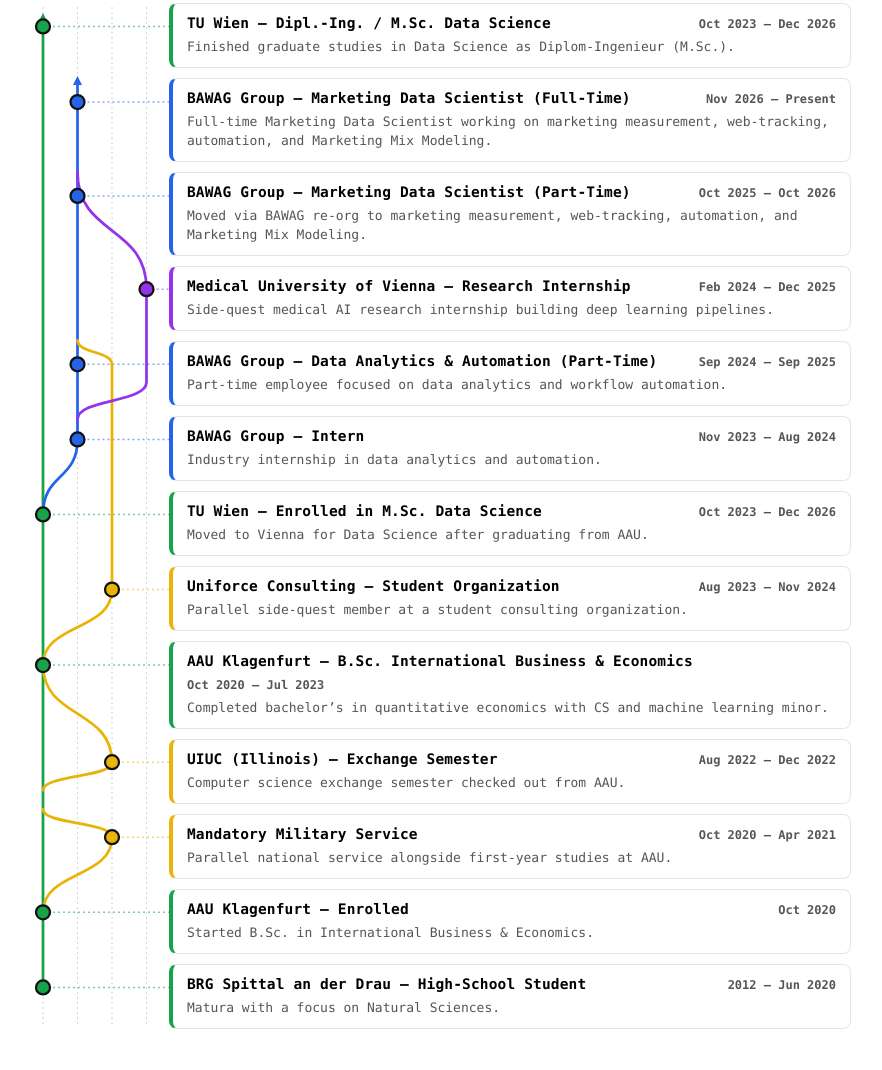
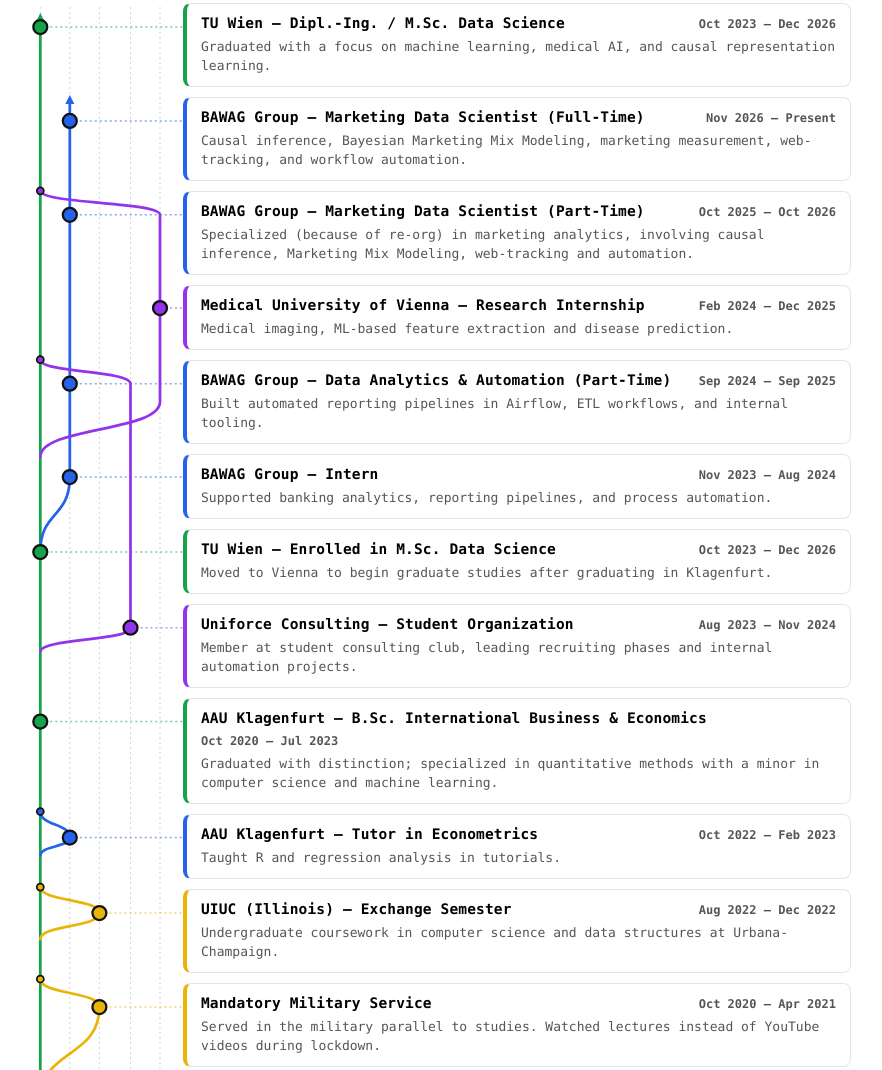
Before and after one commit to MarkusStefan/MarkusStefan.github.io, a website: page index.html in a window 1280 px wide. Shown: the part 455-1525 px from the top of the page, without its empty margins (205-1087 px from the left). Drawn offline with Linux system fonts and the light colour scheme.

Commit message:
Refine Gitflow trajectory, add Econometrics tutor role, and tighten milestone copy

```diff
--- a/assets/css/styles.css
+++ b/assets/css/styles.css
@@ -311,7 +311,7 @@ p { margin-bottom: 1.2rem; }
 
 .git-lane-bar {
   display: grid;
-  grid-template-columns: 150px minmax(0, 1fr);
+  grid-template-columns: 164px minmax(0, 1fr);
   align-items: center;
   padding: 6px 0 8px 0;
   margin-bottom: 10px;
@@ -330,10 +330,10 @@ p { margin-bottom: 1.2rem; }
   letter-spacing: 0.01em;
   white-space: nowrap;
 }
-.git-lane-names span:nth-child(1) { left: 16%; color: var(--git-edu); }
-.git-lane-names span:nth-child(2) { left: 39%; color: var(--git-work); }
-.git-lane-names span:nth-child(3) { left: 62%; color: var(--git-branch); }
-.git-lane-names span:nth-child(4) { left: 85%; color: var(--git-quest); }
+.git-lane-names span:nth-child(1) { left: 13%; color: var(--git-edu); }
+.git-lane-names span:nth-child(2) { left: 31%; color: var(--git-work); }
+.git-lane-names span:nth-child(3) { left: 49%; color: var(--git-branch); }
+.git-lane-names span:nth-child(4) { left: 77%; color: var(--git-quest); }
 .git-lane-title {
   padding-left: 12px;
   font-size: 11px;
@@ -346,14 +346,14 @@ p { margin-bottom: 1.2rem; }
 .git-graph-stage {
   position: relative;
   display: grid;
-  grid-template-columns: 150px minmax(0, 1fr);
+  grid-template-columns: 164px minmax(0, 1fr);
   row-gap: 10px;
   column-gap: 0;
   align-items: stretch;
 }
 .git-graph-svg {
   grid-column: 1;
-  grid-row: 1 / 14;
+  grid-row: 1 / 15;
   width: 100%;
   height: 100%;
   display: block;
@@ -374,7 +374,8 @@ p { margin-bottom: 1.2rem; }
 .git-commit[data-lane="0"] { border-left-color: var(--git-edu); }
 .git-commit[data-lane="1"] { border-left-color: var(--git-work); }
 .git-commit[data-lane="2"] { border-left-color: var(--git-branch); }
-.git-commit[data-lane="3"] { border-left-color: var(--git-quest); }
+.git-commit[data-lane="3"],
+.git-commit[data-lane="4"] { border-left-color: var(--git-quest); }
 
 .git-commit:hover {
   transform: translateX(2px);
@@ -391,7 +392,8 @@ p { margin-bottom: 1.2rem; }
   border-color: var(--git-branch);
   box-shadow: 0 6px 18px var(--git-branch-soft);
 }
-.git-commit[data-lane="3"]:hover {
+.git-commit[data-lane="3"]:hover,
+.git-commit[data-lane="4"]:hover {
   border-color: var(--git-quest);
   box-shadow: 0 6px 18px var(--git-quest-soft);
 }
@@ -460,6 +462,11 @@ p { margin-bottom: 1.2rem; }
 }
 .git-node-dot.is-hovered {
   stroke-width: 3;
+}
+.git-merge-dot {
+  stroke: var(--git-dot-border);
+  stroke-width: 1.75;
+  transition: opacity .2s ease;
 }
 .git-stroke-edu { stroke: var(--git-edu); }
 .git-stroke-work { stroke: var(--git-work); }
@@ -477,14 +484,14 @@ p { margin-bottom: 1.2rem; }
 
 @media (max-width: 680px) {
   .git-lane-bar {
-    grid-template-columns: 104px minmax(0, 1fr);
+    grid-template-columns: 112px minmax(0, 1fr);
   }
   .git-lane-names span {
     font-size: 9px;
     letter-spacing: -0.02em;
   }
   .git-graph-stage {
-    grid-template-columns: 104px minmax(0, 1fr);
+    grid-template-columns: 112px minmax(0, 1fr);
     row-gap: 8px;
   }
   .git-commit {
@@ -1732,7 +1739,8 @@ html.theme-retro .git-commit:hover {
 html.theme-retro .git-commit[data-lane="0"] { border-left: 4px solid var(--git-edu); }
 html.theme-retro .git-commit[data-lane="1"] { border-left: 4px solid var(--git-work); }
 html.theme-retro .git-commit[data-lane="2"] { border-left: 4px solid var(--git-branch); }
-html.theme-retro .git-commit[data-lane="3"] { border-left: 4px solid var(--git-quest); }
+html.theme-retro .git-commit[data-lane="3"],
+html.theme-retro .git-commit[data-lane="4"] { border-left: 4px solid var(--git-quest); }
 html.theme-retro .git-commit h3 {
   font-family: var(--font-retro-heading);
   font-size: 17px;
--- a/assets/js/main.js
+++ b/assets/js/main.js
@@ -369,7 +369,7 @@
     }
 
     function laneClass(lane) {
-      return ['edu', 'work', 'branch', 'quest'][lane] || 'edu';
+      return ['edu', 'work', 'branch', 'quest', 'quest'][lane] || 'edu';
     }
 
     function setFilter(branchFilter) {
@@ -392,7 +392,7 @@
 
     function renderGraph() {
       const svgRect = svg.getBoundingClientRect();
-      const width = svg.clientWidth || svgRect.width || 150;
+      const width = svg.clientWidth || svgRect.width || 164;
       const height = stage.offsetHeight || svgRect.height || 900;
       if (!width || !height) return;
 
@@ -400,10 +400,11 @@
       svg.innerHTML = '';
 
       const laneX = [
-        width * 0.16,
-        width * 0.39,
-        width * 0.62,
-        width * 0.85
+        width * 0.13,
+        width * 0.31,
+        width * 0.49,
+        width * 0.68,
+        width * 0.86
       ];
 
       const nodes = {};
@@ -423,12 +424,22 @@
       });
 
       const n = nodes;
-      if (!n.n1 || !n.n13) return;
+      if (!n.n1 || !n.n14) return;
 
       const guidesLayer = svgEl('g', { class: 'git-guides-layer' }, svg);
       const connectorsLayer = svgEl('g', { class: 'git-connectors-layer' }, svg);
       const pathsLayer = svgEl('g', { class: 'git-paths-layer' }, svg);
       const dotsLayer = svgEl('g', { class: 'git-dots-layer' }, svg);
+
+      function drawMergeDot(x, y, laneCls, group) {
+        svgEl('circle', {
+          cx: x.toFixed(1),
+          cy: y.toFixed(1),
+          r: 3.5,
+          class: `git-merge-dot git-fill-${laneCls}`,
+          'data-group': group
+        }, dotsLayer);
+      }
 
       // 0. Background vertical dotted rail guides (Gitflow style)
       laneX.forEach((x) => {
@@ -454,10 +465,10 @@
         }, connectorsLayer);
       });
 
-      // 2. Lane 0: education (Green, leftmost) bottom -> top: n13 -> n12 -> n9 -> n7 -> n1
+      // 2. Lane 0: education (Green, leftmost) bottom -> top: n14 -> n13 -> n9 -> n7 -> n1
       const eduTopY = Math.max(16, n.n1.y - 20);
       svgEl('path', {
-        d: `M ${n.n13.x.toFixed(1)} ${n.n13.y.toFixed(1)} L ${n.n1.x.toFixed(1)} ${eduTopY.toFixed(1)}`,
+        d: `M ${n.n14.x.toFixed(1)} ${n.n14.y.toFixed(1)} L ${n.n1.x.toFixed(1)} ${eduTopY.toFixed(1)}`,
         class: 'git-rail git-stroke-edu',
         'data-group': 'education'
       }, pathsLayer);
@@ -467,33 +478,51 @@
         'data-group': 'education'
       }, pathsLayer);
 
-      // 3. service/military (Amber, Lane 2): forks right from n12 -> n11 -> merges left into Lane 0
-      const yMilMerge = n.n11.y - Math.min(28, Math.max(12, (n.n11.y - n.n10.y) * 0.45));
+      // 3. Military Service (Amber, Rail 2): forks right from n13 -> n12 -> merges left into edu above n12
+      const yMilMerge = n.n12.y - Math.min(28, Math.max(14, (n.n12.y - n.n11.y) * 0.48));
       svgEl('path', {
-        d: bezierY(n.n12.x, n.n12.y, n.n11.x, n.n11.y),
+        d: bezierY(n.n13.x, n.n13.y, n.n12.x, n.n12.y),
         class: 'git-rail git-stroke-branch',
         'data-group': 'branch'
       }, pathsLayer);
       svgEl('path', {
-        d: bezierY(n.n11.x, n.n11.y, laneX[0], yMilMerge),
+        d: bezierY(n.n12.x, n.n12.y, laneX[0], yMilMerge),
         class: 'git-rail git-stroke-branch',
         'data-group': 'branch'
       }, pathsLayer);
+      drawMergeDot(laneX[0], yMilMerge, 'branch', 'branch');
 
-      // 4. exchange/uiuc (Amber, Lane 2): forks right from Lane 0 -> n10 -> merges left into n9
-      const yUiucStart = n.n10.y + Math.min(28, Math.max(12, (n.n11.y - n.n10.y) * 0.42));
+      // 4. UIUC Exchange Semester (Amber, Rail 2): forks right from edu -> n11 -> merges left into edu before Tutor & B.Sc.
+      const yUiucStart = n.n11.y + Math.min(26, Math.max(12, (n.n12.y - n.n11.y) * 0.36));
+      const yUiucMerge = n.n11.y - Math.min(26, Math.max(14, (n.n11.y - n.n10.y) * 0.58));
       svgEl('path', {
-        d: bezierY(laneX[0], yUiucStart, n.n10.x, n.n10.y),
+        d: bezierY(laneX[0], yUiucStart, n.n11.x, n.n11.y),
         class: 'git-rail git-stroke-branch',
         'data-group': 'branch'
       }, pathsLayer);
       svgEl('path', {
-        d: bezierY(n.n10.x, n.n10.y, n.n9.x, n.n9.y),
+        d: bezierY(n.n11.x, n.n11.y, laneX[0], yUiucMerge),
         class: 'git-rail git-stroke-branch',
         'data-group': 'branch'
       }, pathsLayer);
+      drawMergeDot(laneX[0], yUiucMerge, 'branch', 'branch');
 
-      // 5. Lane 1: work (Blue, second lane) forks right from n7 -> n6 -> n4 -> n3 -> n2
+      // 5a. AAU Tutor in Econometrics (Blue, Rail 1): forks right from edu -> n10 -> merges left into edu before B.Sc. completion (n9)
+      const yTutorStart = n.n10.y + Math.min(18, Math.max(10, (n.n11.y - n.n10.y) * 0.32));
+      const yTutorMerge = n.n10.y - Math.min(26, Math.max(14, (n.n10.y - n.n9.y) * 0.52));
+      svgEl('path', {
+        d: bezierY(laneX[0], yTutorStart, n.n10.x, n.n10.y),
+        class: 'git-rail git-stroke-work',
+        'data-group': 'work'
+      }, pathsLayer);
+      svgEl('path', {
+        d: bezierY(n.n10.x, n.n10.y, laneX[0], yTutorMerge),
+        class: 'git-rail git-stroke-work',
+        'data-group': 'work'
+      }, pathsLayer);
+      drawMergeDot(laneX[0], yTutorMerge, 'work', 'work');
+
+      // 5b. Continuous BAWAG work trunk (Blue, Rail 1): forks right from edu at n7 -> n6 -> n4 -> n3 -> n2
       const workTopY = Math.max(16, n.n2.y - 20);
       svgEl('path', {
         d: bezierY(n.n7.x, n.n7.y, n.n6.x, n.n6.y),
@@ -511,34 +540,36 @@
         'data-group': 'work'
       }, pathsLayer);
 
-      // 6. Uniforce Consulting (Amber, Lane 2): forks right from n9 -> n8 -> up Lane 2 -> merges left into Lane 1 above n4
-      const yUniMerge = n.n4.y - Math.min(24, Math.max(12, (n.n4.y - n.n5.y) * 0.48));
-      const yUniCurveStart = n.n4.y;
+      // 6. Uniforce Consulting (Purple quest, Rail 3): forks right from edu at Aug 2023 (above n9) -> n8 -> straight up Rail 3 -> merges left into edu above n4 (Nov 2024)
+      const yUniStart = n.n8.y + Math.min(24, Math.max(12, (n.n9.y - n.n8.y) * 0.42));
+      const yUniMerge = n.n4.y - Math.min(24, Math.max(12, (n.n4.y - n.n5.y) * 0.46));
       svgEl('path', {
-        d: bezierY(n.n9.x, n.n9.y, n.n8.x, n.n8.y),
-        class: 'git-rail git-stroke-branch',
-        'data-group': 'branch'
-      }, pathsLayer);
-      svgEl('path', {
-        d: `M ${n.n8.x.toFixed(1)} ${n.n8.y.toFixed(1)} L ${laneX[2].toFixed(1)} ${yUniCurveStart.toFixed(1)} ${bezierY(laneX[2], yUniCurveStart, laneX[1], yUniMerge).replace(/^M [^ ]+ [^ ]+ /, '')}`,
-        class: 'git-rail git-stroke-branch',
-        'data-group': 'branch'
-      }, pathsLayer);
-
-      // 7. MedUni Vienna Research Internship (Purple, Lane 3): forks right above n6 -> straight up Lane 3 to n5 -> merges left into Lane 1 above n3
-      const yMedStart = n.n6.y - Math.min(20, Math.max(10, (n.n6.y - n.n4.y) * 0.35));
-      const yMedLand = n.n4.y + Math.min(18, Math.max(8, (n.n6.y - n.n4.y) * 0.28));
-      const yMedMerge = n.n3.y - Math.min(24, Math.max(12, (n.n3.y - n.n2.y) * 0.48));
-      svgEl('path', {
-        d: `${bezierY(laneX[1], yMedStart, laneX[3], yMedLand)} L ${n.n5.x.toFixed(1)} ${n.n5.y.toFixed(1)}`,
+        d: bezierY(laneX[0], yUniStart, n.n8.x, n.n8.y),
         class: 'git-rail git-stroke-quest',
         'data-group': 'quest'
       }, pathsLayer);
       svgEl('path', {
-        d: bezierY(n.n5.x, n.n5.y, laneX[1], yMedMerge),
+        d: `M ${n.n8.x.toFixed(1)} ${n.n8.y.toFixed(1)} L ${laneX[3].toFixed(1)} ${n.n4.y.toFixed(1)} ${bezierY(laneX[3], n.n4.y, laneX[0], yUniMerge).replace(/^M [^ ]+ [^ ]+ /, '')}`,
         class: 'git-rail git-stroke-quest',
         'data-group': 'quest'
       }, pathsLayer);
+      drawMergeDot(laneX[0], yUniMerge, 'quest', 'quest');
+
+      // 7. MedUni Vienna Research Internship (Purple quest, Rail 4): forks right from edu in Feb 2024 -> up Rail 4 through n5 -> merges left into edu above n3 (Dec 2025)
+      const yMedStart = n.n6.y - Math.min(20, Math.max(10, (n.n6.y - n.n4.y) * 0.25));
+      const yMedLand = n.n4.y + Math.min(18, Math.max(10, (n.n6.y - n.n4.y) * 0.22));
+      const yMedMerge = n.n3.y - Math.min(24, Math.max(12, (n.n3.y - n.n2.y) * 0.46));
+      svgEl('path', {
+        d: `${bezierY(laneX[0], yMedStart, laneX[4], yMedLand)} L ${n.n5.x.toFixed(1)} ${n.n5.y.toFixed(1)}`,
+        class: 'git-rail git-stroke-quest',
+        'data-group': 'quest'
+      }, pathsLayer);
+      svgEl('path', {
+        d: `M ${n.n5.x.toFixed(1)} ${n.n5.y.toFixed(1)} L ${laneX[4].toFixed(1)} ${n.n3.y.toFixed(1)} ${bezierY(laneX[4], n.n3.y, laneX[0], yMedMerge).replace(/^M [^ ]+ [^ ]+ /, '')}`,
+        class: 'git-rail git-stroke-quest',
+        'data-group': 'quest'
+      }, pathsLayer);
+      drawMergeDot(laneX[0], yMedMerge, 'quest', 'quest');
 
       // 8. Bold dark-outlined commit circles (Gitflow style)
       Object.values(n).forEach(node => {
--- a/index.html
+++ b/index.html
@@ -7,8 +7,8 @@
 		<link rel="icon" href="/assets/favicon.svg" type="image/svg+xml">
 		<link rel="alternate icon" href="/favicon.ico">
 		<link rel="preconnect" href="https://fonts.gstatic.com" crossorigin>
-		<link rel="stylesheet" href="/assets/css/styles.css" />
-		<script defer src="/assets/js/main.js"></script>
+		<link rel="stylesheet" href="/assets/css/styles.css?v=20261115c" />
+		<script defer src="/assets/js/main.js?v=20261115c"></script>
 	</head>
 		<body id="top">
 			<header class="site-header reveal">
@@ -43,7 +43,7 @@
 				<p class="lede">AI &amp; Causality fanatic. Diplom-Ingenieur (M.Sc.) in Data Science &amp; Marketing Data Scientist. I enjoy ML research oriented towards making truly intelligent learning algorithms to match human-level performance in various tasks.</p>
 			</section>
 
-			<section class="git-trajectory reveal" id="about-timeline" aria-label="Education and work trajectory as a Git commit graph">
+			<section class="git-trajectory reveal" id="about-timeline" aria-label="Education and work trajectory">
 				<div class="git-toolbar">
 					<div class="git-filters" role="group" aria-label="Filter trajectory branches">
 						<button type="button" class="git-filter-btn is-active" data-branch-filter="all" aria-pressed="true">all</button>
@@ -73,7 +73,7 @@
 							<h3>TU Wien &mdash; Dipl.-Ing. / M.Sc. Data Science</h3>
 							<span class="git-date">Oct 2023 &ndash; Dec 2026</span>
 						</div>
-						<p>Finished graduate studies in Data Science as Diplom-Ingenieur (M.Sc.).</p>
+						<p>Graduated with a focus on machine learning, medical AI, and causal representation learning.</p>
 					</article>
 
 					<article class="git-commit" style="--row: 2" data-node-id="n2" data-lane="1" data-group="work">
@@ -81,7 +81,7 @@
 							<h3>BAWAG Group &mdash; Marketing Data Scientist (Full-Time)</h3>
 							<span class="git-date">Nov 2026 &ndash; Present</span>
 						</div>
-						<p>Full-time Marketing Data Scientist working on marketing measurement, web-tracking, automation, and Marketing Mix Modeling.</p>
+						<p>Causal inference, Bayesian Marketing Mix Modeling, marketing measurement, web-tracking, and workflow automation.</p>
 					</article>
 
 					<article class="git-commit" style="--row: 3" data-node-id="n3" data-lane="1" data-group="work">
@@ -89,15 +89,15 @@
 							<h3>BAWAG Group &mdash; Marketing Data Scientist (Part-Time)</h3>
 							<span class="git-date">Oct 2025 &ndash; Oct 2026</span>
 						</div>
-						<p>Moved via BAWAG re-org to marketing measurement, web-tracking, automation, and Marketing Mix Modeling.</p>
+						<p>Specialized (because of re-org) in marketing analytics, involving causal inference, Marketing Mix Modeling, web-tracking and automation.</p>
 					</article>
 
-					<article class="git-commit" style="--row: 4" data-node-id="n5" data-lane="3" data-group="quest">
+					<article class="git-commit" style="--row: 4" data-node-id="n5" data-lane="4" data-group="quest">
 						<div class="git-commit-head">
 							<h3>Medical University of Vienna &mdash; Research Internship</h3>
 							<span class="git-date">Feb 2024 &ndash; Dec 2025</span>
 						</div>
-						<p>Side-quest medical AI research internship building deep learning pipelines.</p>
+						<p>Medical imaging, ML-based feature extraction and disease prediction.</p>
 					</article>
 
 					<article class="git-commit" style="--row: 5" data-node-id="n4" data-lane="1" data-group="work">
@@ -105,7 +105,7 @@
 							<h3>BAWAG Group &mdash; Data Analytics &amp; Automation (Part-Time)</h3>
 							<span class="git-date">Sep 2024 &ndash; Sep 2025</span>
 						</div>
-						<p>Part-time employee focused on data analytics and workflow automation.</p>
+						<p>Built automated reporting pipelines in Airflow, ETL workflows, and internal tooling.</p>
 					</article>
 
 					<article class="git-commit" style="--row: 6" data-node-id="n6" data-lane="1" data-group="work">
@@ -113,7 +113,7 @@
 							<h3>BAWAG Group &mdash; Intern</h3>
 							<span class="git-date">Nov 2023 &ndash; Aug 2024</span>
 						</div>
-						<p>Industry internship in data analytics and automation.</p>
+						<p>Supported banking analytics, reporting pipelines, and process automation.</p>
 					</article>
 
 					<article class="git-commit" style="--row: 7" data-node-id="n7" data-lane="0" data-group="education">
@@ -121,15 +121,15 @@
 							<h3>TU Wien &mdash; Enrolled in M.Sc. Data Science</h3>
 							<span class="git-date">Oct 2023 &ndash; Dec 2026</span>
 						</div>
-						<p>Moved to Vienna for Data Science after graduating from AAU.</p>
+						<p>Moved to Vienna to begin graduate studies after graduating in Klagenfurt.</p>
 					</article>
 
-					<article class="git-commit" style="--row: 8" data-node-id="n8" data-lane="2" data-group="branch">
+					<article class="git-commit" style="--row: 8" data-node-id="n8" data-lane="3" data-group="quest">
 						<div class="git-commit-head">
 							<h3>Uniforce Consulting &mdash; Student Organization</h3>
 							<span class="git-date">Aug 2023 &ndash; Nov 2024</span>
 						</div>
-						<p>Parallel side-quest member at a student consulting organization.</p>
+						<p>Member at student consulting club, leading recruiting phases and internal automation projects.</p>
 					</article>
 
 					<article class="git-commit" style="--row: 9" data-node-id="n9" data-lane="0" data-group="education">
@@ -137,26 +137,34 @@
 							<h3>AAU Klagenfurt &mdash; B.Sc. International Business &amp; Economics</h3>
 							<span class="git-date">Oct 2020 &ndash; Jul 2023</span>
 						</div>
-						<p>Completed bachelor&rsquo;s in quantitative economics with CS and machine learning minor.</p>
+						<p>Graduated with distinction; specialized in quantitative methods with a minor in computer science and machine learning.</p>
 					</article>
 
-					<article class="git-commit" style="--row: 10" data-node-id="n10" data-lane="2" data-group="branch">
+					<article class="git-commit" style="--row: 10" data-node-id="n10" data-lane="1" data-group="work">
+						<div class="git-commit-head">
+							<h3>AAU Klagenfurt &mdash; Tutor in Econometrics</h3>
+							<span class="git-date">Oct 2022 &ndash; Feb 2023</span>
+						</div>
+						<p>Taught R and regression analysis in tutorials.</p>
+					</article>
+
+					<article class="git-commit" style="--row: 11" data-node-id="n11" data-lane="2" data-group="branch">
 						<div class="git-commit-head">
 							<h3>UIUC (Illinois) &mdash; Exchange Semester</h3>
 							<span class="git-date">Aug 2022 &ndash; Dec 2022</span>
 						</div>
-						<p>Computer science exchange semester checked out from AAU.</p>
+						<p>Undergraduate coursework in computer science and data structures at Urbana-Champaign.</p>
 					</article>
 
-					<article class="git-commit" style="--row: 11" data-node-id="n11" data-lane="2" data-group="branch">
+					<article class="git-commit" style="--row: 12" data-node-id="n12" data-lane="2" data-group="branch">
 						<div class="git-commit-head">
 							<h3>Mandatory Military Service</h3>
 							<span class="git-date">Oct 2020 &ndash; Apr 2021</span>
 						</div>
-						<p>Parallel national service alongside first-year studies at AAU.</p>
+						<p>Served in the military parallel to studies. Watched lectures instead of YouTube videos during lockdown.</p>
 					</article>
 
-					<article class="git-commit" style="--row: 12" data-node-id="n12" data-lane="0" data-group="education">
+					<article class="git-commit" style="--row: 13" data-node-id="n13" data-lane="0" data-group="education">
 						<div class="git-commit-head">
 							<h3>AAU Klagenfurt &mdash; Enrolled</h3>
 							<span class="git-date">Oct 2020</span>
@@ -164,7 +172,7 @@
 						<p>Started B.Sc. in International Business &amp; Economics.</p>
 					</article>
 
-					<article class="git-commit" style="--row: 13" data-node-id="n13" data-lane="0" data-group="education">
+					<article class="git-commit" style="--row: 14" data-node-id="n14" data-lane="0" data-group="education">
 						<div class="git-commit-head">
 							<h3>BRG Spittal an der Drau &mdash; High-School Student</h3>
 							<span class="git-date">2012 &ndash; Jun 2020</span>
```
Also changed, not shown: cv/index.html (+15 -15 lines), js/main.js (+69 -38 lines).
